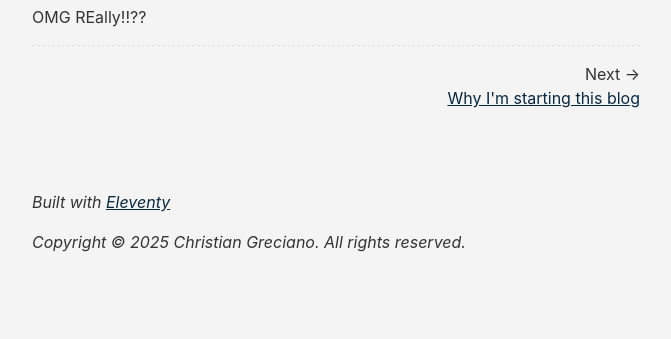
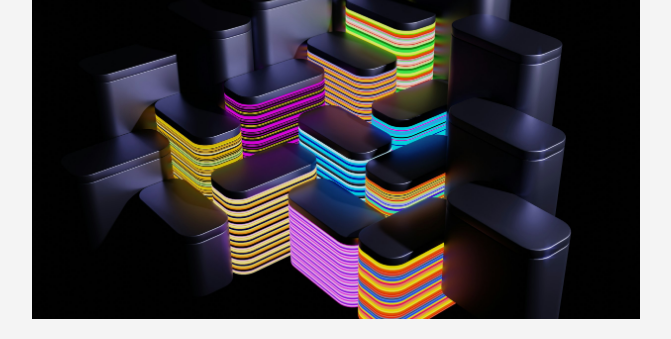
Before and after one commit to cgrecianotech/portfolio-website, an Eleventy site: page eleventy/content/posts/2025/8/2025-08-30_first-blog-post.md in a window 1280 px wide. Shown: the part 307-646 px from the top of the page, without its empty margins (304-975 px from the left). Built offline with nearby package versions, Linux system fonts and the light colour scheme; Eleventy itself is replaced by a stand-in of ours; files that its build step writes are made by us from their sources; what @zachleat/heading-anchors, zod-validation-error would draw is missing.

Commit message:
Figured out local image rendering with eleventy:ignore

```diff
--- a/eleventy/content/posts/2025/8/2025-08-30_first-blog-post.md
+++ b/eleventy/content/posts/2025/8/2025-08-30_first-blog-post.md
@@ -8,6 +8,8 @@ draft: true
 
 My first blog post
 
+<img src="/img/0002_tn_multicolored-building.jpg" eleventy:ignore>
+
 # HEADER
 
 OMG REally!!??
```
Also changed, not shown: README.md, eleventy/public/img/0002_tn_multicolored-building.jpg (added).
